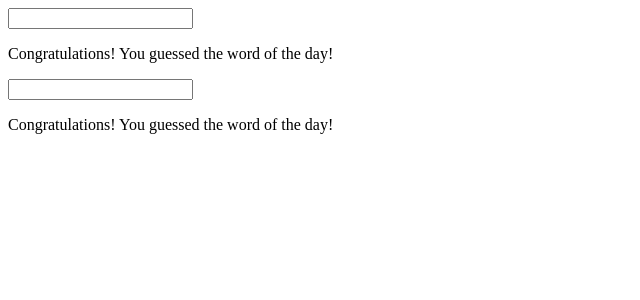
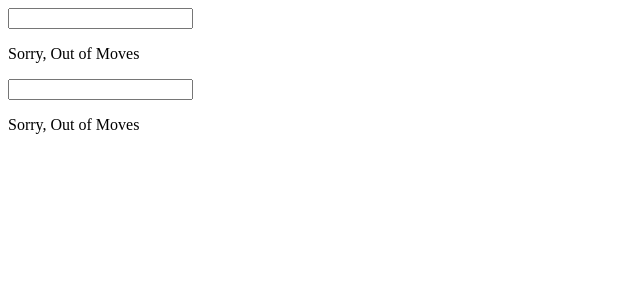
Before and after one commit to anamboijohn/Worddle, a Vue app: page / in a window 1280 px wide. Shown: the top 300 px of the page, without its empty margins (0-640 px from the left). Built offline with nearby package versions, Linux system fonts and the light colour scheme.

Commit message:
displaying defeat message

```diff
--- a/src/components/WordleBoard.vue
+++ b/src/components/WordleBoard.vue
@@ -1,11 +1,14 @@
 <script setup lang="ts">
-import { VICTORY_MSG } from '@/settings'
+import { VICTORY_MSG, DEFEAT_MSG } from '@/settings'
+import { ref } from 'vue'
 defineProps<{
   wordOfTheDay: string
 }>()
+
+const word = ref('')
 </script>
 
 <template>
-  <input type="text" name="word" id="word" />
-  <p>{{ VICTORY_MSG }}</p>
+  <input type="text" name="word" id="word" v-model="word" />
+  <p>{{ word == wordOfTheDay ? VICTORY_MSG : DEFEAT_MSG }}</p>
 </template>
--- a/src/settings.ts
+++ b/src/settings.ts
@@ -1 +1,2 @@
 export const VICTORY_MSG = 'Congratulations! You guessed the word of the day!'
+export const DEFEAT_MSG = 'Sorry, Out of Moves'
```
Also changed, not shown: 1 other file (tests, documents, lock files or other folders).
